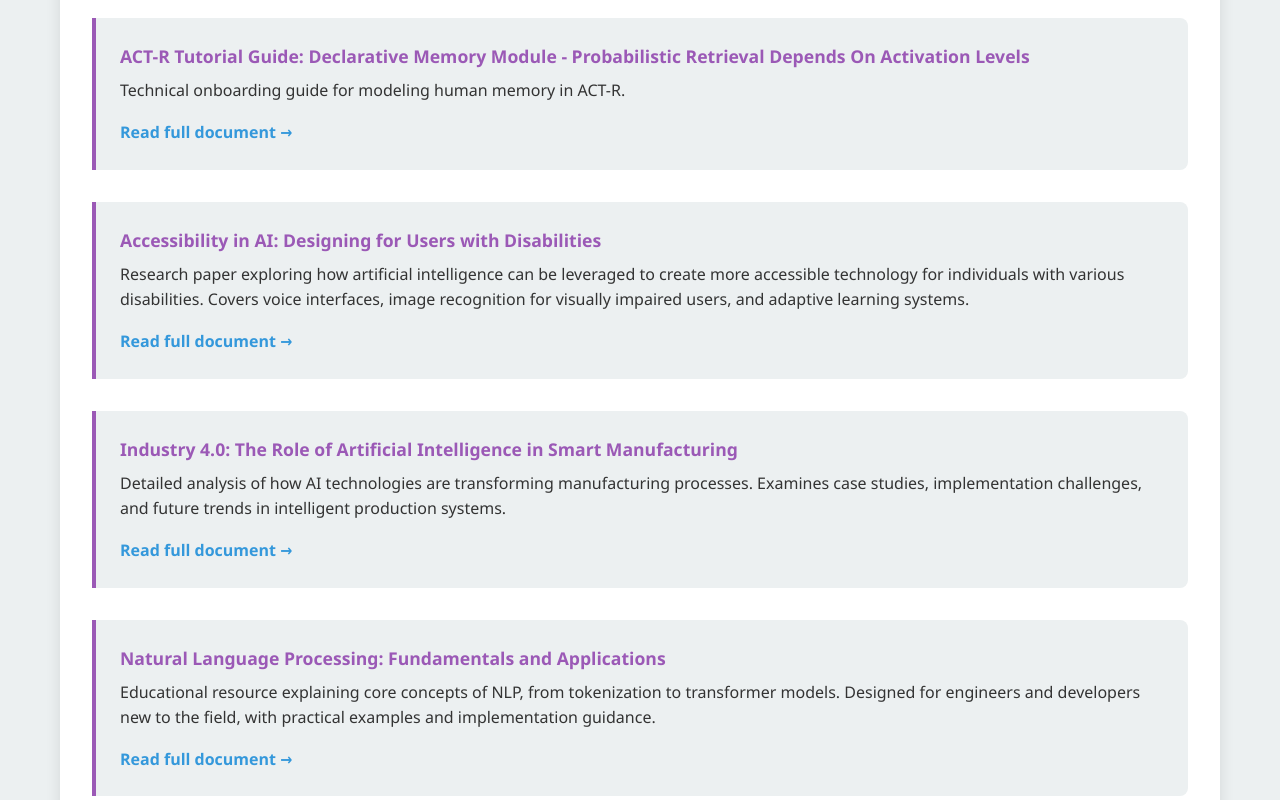
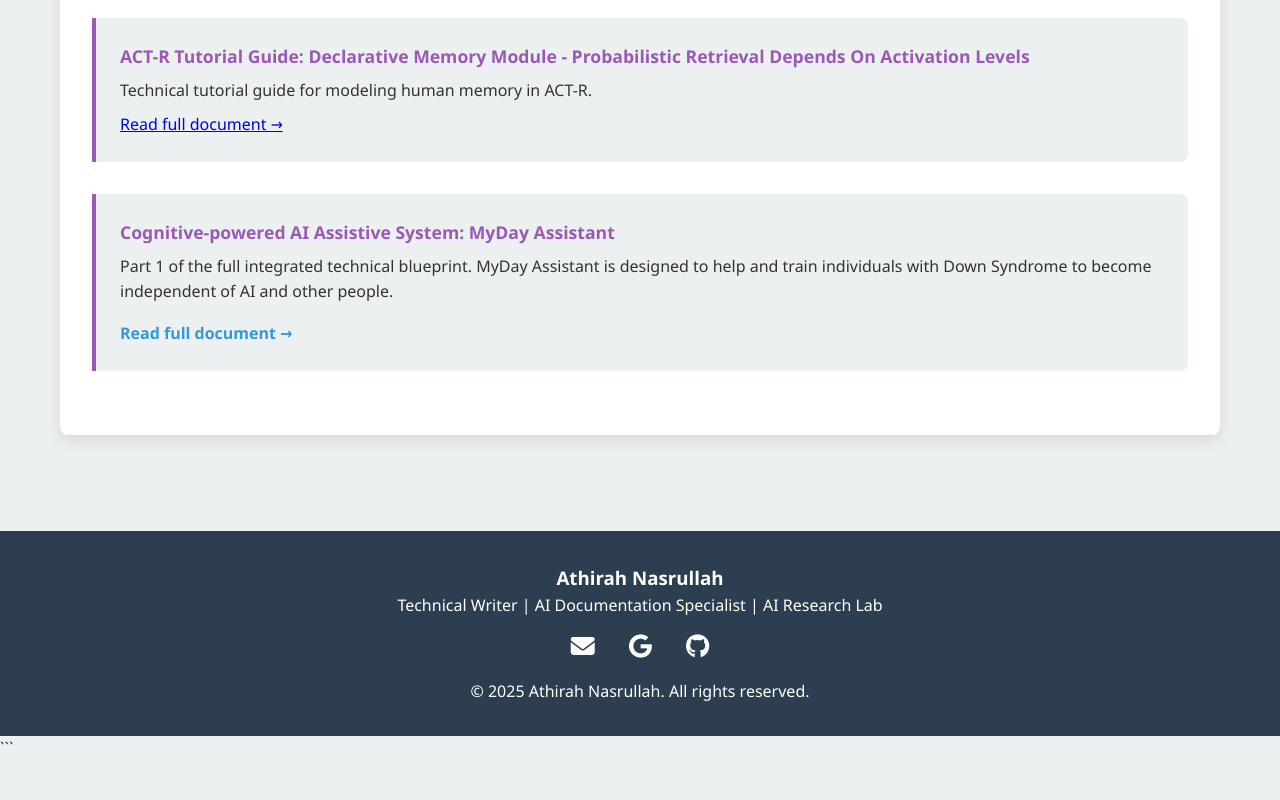
Before and after one commit to pgproton/ai-docs-specialist-pioneer, a plain HTML site: page main.html in a window 1280 px wide. Shown: the part 2860-3660 px from the top of the page. After the commit the page ends 3622 px from the top, so only its background shows below. Drawn offline with Linux system fonts and the light colour scheme.

Commit message:
Update sample writings links

```diff
--- a/main.html
+++ b/main.html
@@ -305,32 +305,22 @@
             <div class="sample-writing">
                 <h3 class="sample-title">Onboarding and Reference Guide to the ACT-R framework</h3>
                 <p class="sample-content">This guide serves as an onboarding resource for new team members, offering a structured overview of ACT-R’s core components, syntax, and best practices for model development within an AI research context.</p>
-                <a href="https://chat.qwen.ai/s/deploy/4ceedd7c-445f-4152-b070-9cb1b632d95f" class="read-more">Read full document →</a>
+                <a href="sample1-onboarding-guide.html" class="read-more">Read full document →</a>
             </div>
 
             <div class="sample-writing">
                 <h3 class="sample-title">ACT-R Tutorial Guide: Declarative Memory Module - Probabilistic Retrieval Depends On Activation Levels</h3>
-                <p class="sample-content">Technical onboarding guide for modeling human memory in ACT-R.</p>
-                <a href="https://chat.qwen.ai/s/deploy/6b7ca35b-b834-4faf-ac67-9f5b0bbc3319" class="read-more">Read full document →</a>
+                <p class="sample-content">Technical tutorial guide for modeling human memory in ACT-R.</p>
+                <a href="sample2-tutorial.html">Read full document →</a>
             </div>
 
             <div class="sample-writing">
-                <h3 class="sample-title">Accessibility in AI: Designing for Users with Disabilities</h3>
-                <p class="sample-content">Research paper exploring how artificial intelligence can be leveraged to create more accessible technology for individuals with various disabilities. Covers voice interfaces, image recognition for visually impaired users, and adaptive learning systems.</p>
-                <a href="#" class="read-more">Read full document →</a>
+                <h3 class="sample-title">Cognitive-powered AI Assistive System: MyDay Assistant</h3>
+                <p class="sample-content">Part 1 of the full integrated technical blueprint. MyDay Assistant is designed to help and train individuals with Down Syndrome to become independent of AI and other people.</p>
+                <a href="sample3-ai-system" class="read-more">Read full document →</a>
             </div>
 
-            <div class="sample-writing">
-                <h3 class="sample-title">Industry 4.0: The Role of Artificial Intelligence in Smart Manufacturing</h3>
-                <p class="sample-content">Detailed analysis of how AI technologies are transforming manufacturing processes. Examines case studies, implementation challenges, and future trends in intelligent production systems.</p>
-                <a href="#" class="read-more">Read full document →</a>
-            </div>
 
-            <div class="sample-writing">
-                <h3 class="sample-title">Natural Language Processing: Fundamentals and Applications</h3>
-                <p class="sample-content">Educational resource explaining core concepts of NLP, from tokenization to transformer models. Designed for engineers and developers new to the field, with practical examples and implementation guidance.</p>
-                <a href="#" class="read-more">Read full document →</a>
-            </div>
         </div>
     </section>
 
```
